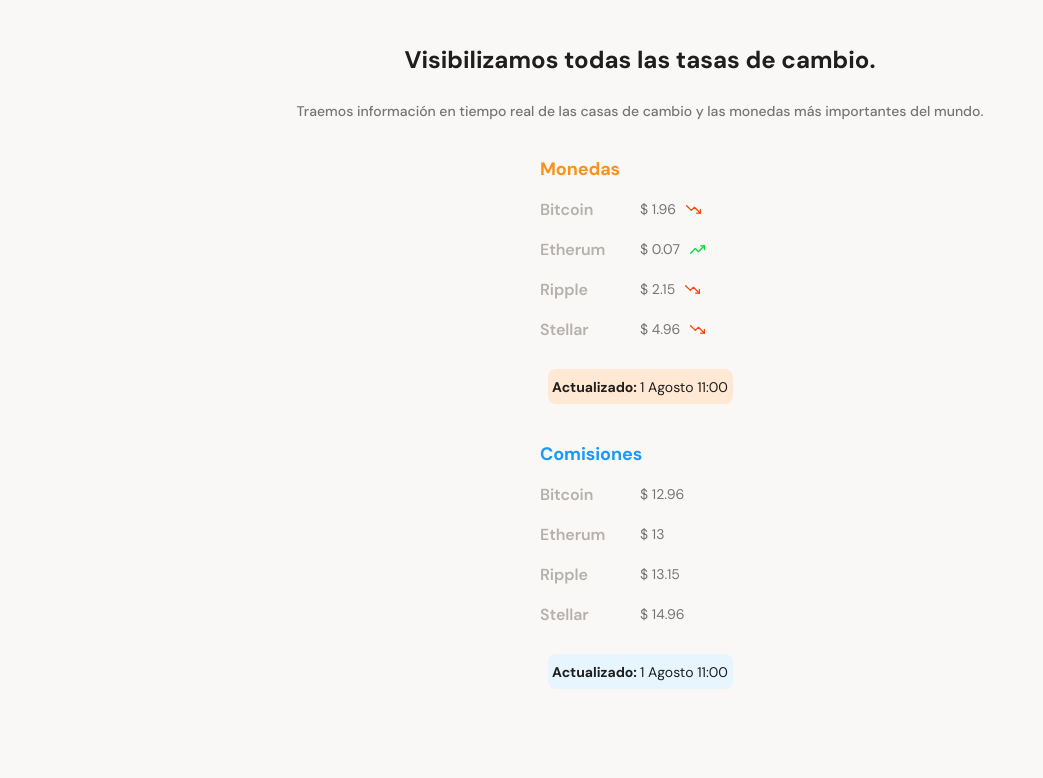
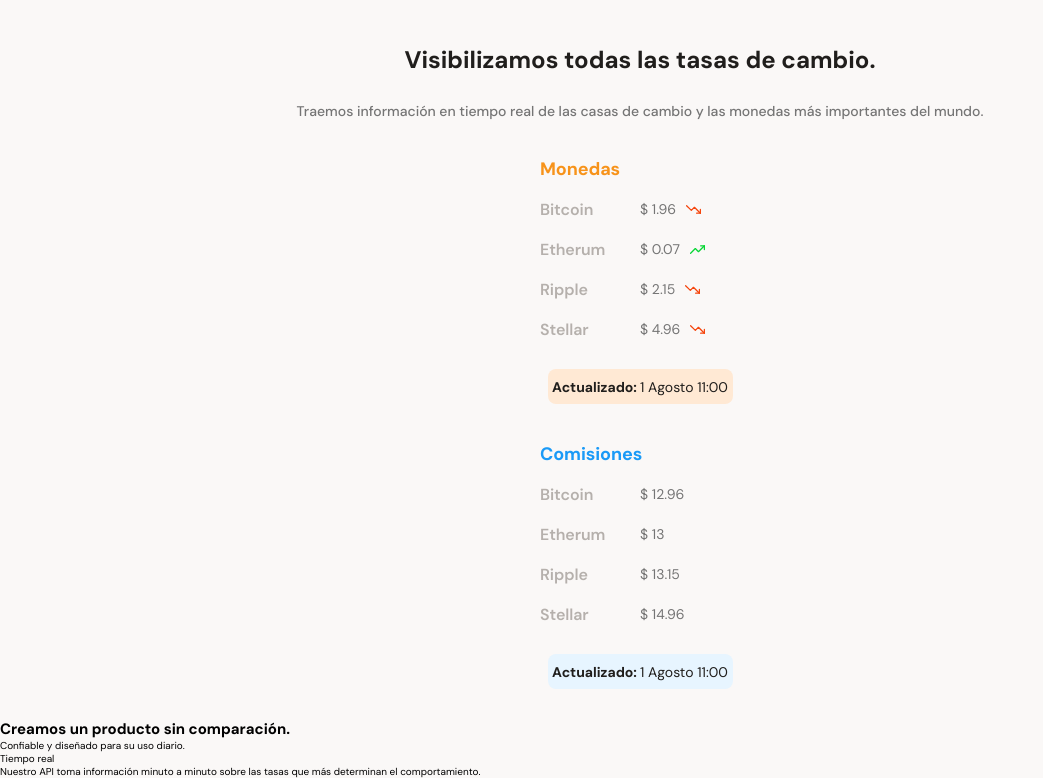
Before and after one commit to ClairCc/BatataBit, a plain HTML site: page index.html in a window 1280 px wide. Shown: the part 617-1395 px from the top of the page, without its empty margins (0-1043 px from the left). Before the commit the page ends 1336 px from the top, so only its background shows below. Drawn offline with Linux system fonts and the light colour scheme.

Commit message:
Iniciando la arquitectura HTML de la seccion de beneficios

```diff
--- a/index.html
+++ b/index.html
@@ -10,6 +10,11 @@
     <link
       href="https://fonts.googleapis.com/css2?family=DM+Sans:wght@400;500;600;700&family=Inter:wght@300;500&display=swap"
       rel="stylesheet"
+    />
+    <link
+      rel="shortcut icon"
+      href="./resources/assets/icons/batata.svg"
+      type="image/x-icon"
     />
     <link rel="stylesheet" href="./resources/css/styleIndex.css" />
   </head>
@@ -84,7 +89,23 @@
           </div>
         </section>
       </section>
-      <section></section>
+      <section class="main-product_details">
+        <span></span>
+        <div>
+          <h2>Creamos un producto sin comparación.</h2>
+          <p>Confiable y diseñado para su uso diario.</p>
+        </div>
+        <section class="product-cards_container">
+          <article class="product-detail_card">
+            <span class="clock"></span>
+            <p class="product-card_title">Tiempo real</p>
+            <p class="product-card_body">
+              Nuestro API toma información minuto a minuto sobre las tasas que
+              más determinan el comportamiento.
+            </p>
+          </article>
+        </section>
+      </section>
       <section></section>
       <section></section>
     </main>
```
